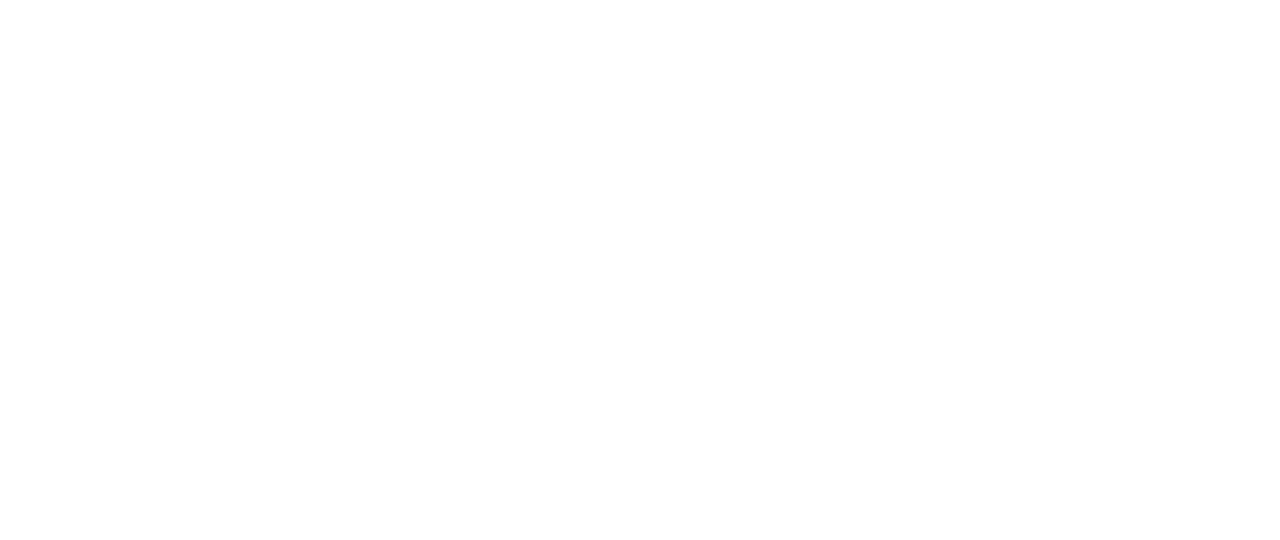
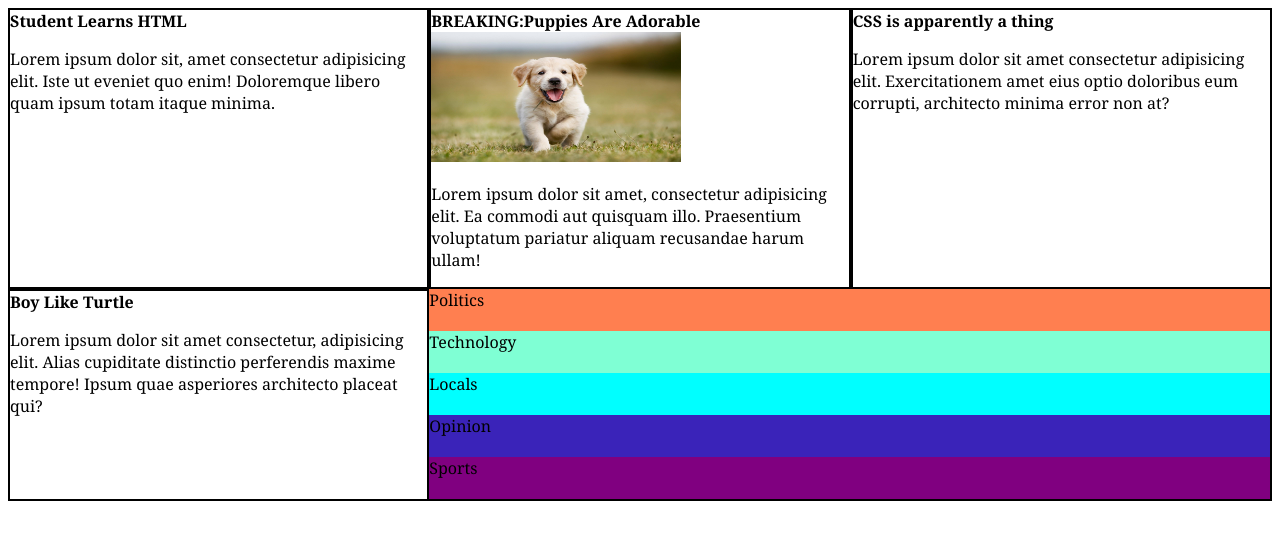
Before and after one commit to itsnuel/assignment-002-css-grid-layout-with-media-query, a plain HTML site: page index.html in a window 1280 px wide. Drawn offline with Linux system fonts and the light colour scheme.

Commit message:
first commit

```diff
--- a/index.html
+++ b/index.html
@@ -8,6 +8,32 @@
     <link rel="stylesheet" href="style.css">
 </head>
 <body>
-
+    <div class="container">
+        <div id="SLH"><B>Student Learns HTML</B>
+           <P>
+               Lorem ipsum dolor sit, amet consectetur adipisicing elit. Iste ut eveniet quo enim! Doloremque libero quam ipsum totam itaque minima.
+           </P>
+        </div>
+        <div id="PAA"><b>BREAKING:Puppies Are Adorable</b>
+            <br>
+            <img src="images/puppy.jpg" alt="puppy-photo">
+           <P>
+               Lorem ipsum dolor sit amet, consectetur adipisicing elit. Ea commodi aut quisquam illo. Praesentium voluptatum pariatur aliquam recusandae harum ullam!
+           </P>
+        </div>
+        <div id="CSS"><b>CSS is apparently a thing</b>
+           <P>
+               Lorem ipsum dolor sit amet consectetur adipisicing elit. Exercitationem amet eius optio doloribus eum corrupti, architecto minima error non at?
+           </P>
+        </div>
+        <div id="BLT"><b>Boy Like Turtle</b>
+            <P>Lorem ipsum dolor sit amet consectetur, adipisicing elit. Alias cupiditate distinctio perferendis maxime tempore! Ipsum quae asperiores architecto placeat qui?</P>
+        </div>
+        <div id="politics">Politics</div>
+        <div id="technology">Technology</div>
+        <div id="locals">Locals</div>
+        <div id="opinion">Opinion</div>
+        <div id="sports">Sports</div>
+    </div>
 </body>
 </html>
--- a/style.css
+++ b/style.css
@@ -0,0 +1,106 @@
+.container{
+    display:grid;
+    height: 50vh;
+    grid-template-columns:1fr 1fr 1fr;
+    grid-template-rows:1fr 1fr 1fr 1fr 1fr 1fr;
+    grid-template-areas:
+        'SLH PAA CSS'
+        'BLT politics politics'
+        'BLT technology technology '
+        'BLT locals locals '
+        'BLT opinion opinion'
+        'BLT sports sports'
+    ;
+    text-align: left;
+
+}
+body{
+    font-family: Cambria, Cochin, Georgia, Times, 'Times New Roman', serif;
+}
+#SLH{
+    grid-area:SLH;
+    border-bottom: 2px solid;
+    border-top: 2px solid;
+    border-left: 2px solid;
+    border-right: 2px solid;
+}
+#PAA{
+    grid-area:PAA;
+    border-bottom: 2px solid;
+    border-top: 2px solid;
+    border-left: 2px solid;
+    border-right: 2px solid;
+}
+#PAA img{
+    width: 250px;
+    height: 130px;
+}
+#CSS{
+    grid-area:CSS;
+    border-bottom: 2px solid;
+    border-top: 2px solid;
+    border-left: 2px solid;
+    border-right: 2px solid;
+}
+#BLT{
+    grid-area:BLT;
+    border-bottom: 2px solid;
+    border-top: 2px solid;
+    border-left: 2px solid;
+    border-right: 2px solid;
+}
+#politics{
+    background-color:coral;
+    grid-area: politics;
+    height: 42px;
+    border-right: 2px solid;
+}
+#technology{
+    background-color: aquamarine;
+    grid-area: technology;
+    height: 42px;
+    border-right: 2px solid;
+}
+#locals{
+    background-color: aqua;
+    grid-area: locals;
+    height: 42px;
+    border-right: 2px solid;
+}
+#opinion{
+    background-color: rgb(58, 35, 185);
+    grid-area: opinion;
+    height: 42px;
+    border-right: 2px solid;
+}
+#sports{
+    background-color: purple;
+    grid-area: sports;
+    height: 42px;
+    border-bottom: 2px solid;
+    border-right: 2px solid;
+}
+
+@media(max-width:576px){
+    .container{
+        grid-template-columns:1fr ;
+        grid-template-rows:1fr 1fr 1fr 1fr 1fr 1fr 1fr 1fr 1fr ;
+        grid-template-areas:
+            'SLH'
+            'PAA'
+            'CSS'
+            'BLT'
+            'politics'
+            'technology'
+            'locals'
+            'opinion'
+            'sports'
+        ;
+    }
+    #politics{
+        background-color: blue;
+    }
+    #sports{
+        background-color: brown;
+    }
+}
```
Also changed, not shown: images/puppy.jpg (added).
